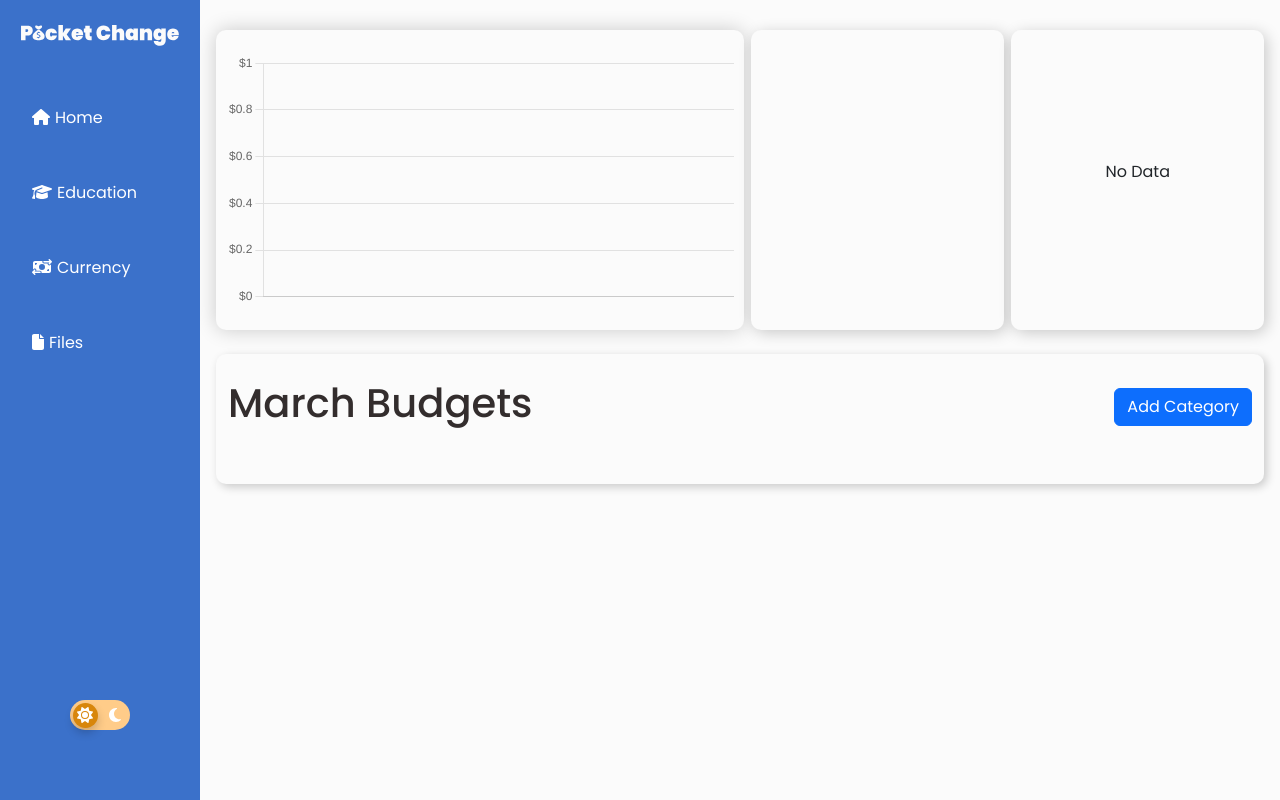
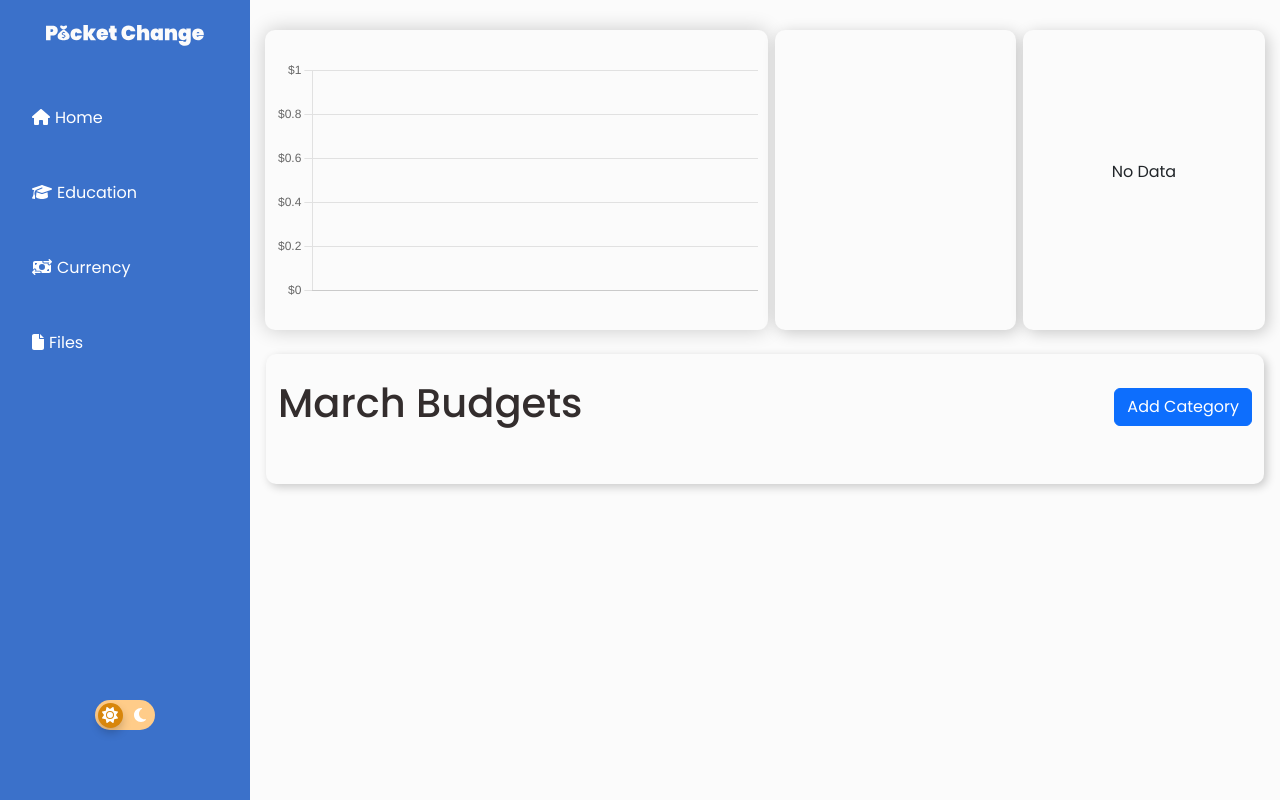
Before and after one commit to Ale4ero/budget-app, a React (Create React App) app: page / in a window 1280 px wide. Built offline with nearby package versions, Linux system fonts and the light colour scheme.

Commit message:
consistent color theme update

```diff
--- a/src/App.css
+++ b/src/App.css
@@ -7,8 +7,8 @@
 
 :root{
     --primary: #3B71CA;
-    --dark: #332D2D;
-    --gray: #515152;
+    --primaryButton: #0d6efd;
+    --gray: #6c757d;
     --light: #FBFBFB;
     --color: #332D2D;
     --bodyBg: #FBFBFB;
@@ -17,9 +17,11 @@
 }
 
 [data-theme="dark"] {
+    --primaryButton: #4D9DE0;
     --bodyBg: #1c2e3b;
     --contBg: #2a3a46;
     --color: #FBFBFB;
+    --gray: #b6b6b8;
 }
 
 .App{
@@ -37,7 +39,7 @@
 
 
 .graphs{
-    left: 200px;
+    left: 250px;
     right: 0;
     position: absolute;
     display: flex;
@@ -103,7 +105,7 @@
 
 .budgets{
     top: 330px;
-    left: 200px;
+    left: 250px;
     right: 0;
     position: absolute;
     display: flex;
@@ -135,7 +137,7 @@
 
 .side-nav-container{
     background-color: var(--primary);
-    width: 200px;
+    width: 250px;
     height: 100vh;
     position: fixed;
     color: var(--light);
@@ -232,6 +234,34 @@
     margin-left: 5px;
 }
 
+.addExpenseButton{
+    color: var(--primaryButton);
+    border: var(--primaryButton) solid 1px;
+    padding: 5px 8px;
+    border-radius: 5px;
+}
+
+.addExpenseButton:hover{
+    cursor: pointer;
+    color: var(--light);
+    background: var(--primaryButton);
+    transition: all 0.1s ease-in;
+}
+
+.viewExpensesButton{
+    color: var(--gray);
+    border: var(--gray) solid 1px;
+    padding: 5px 8px;
+    border-radius: 5px;
+}
+
+.viewExpensesButton:hover{
+    cursor: pointer;
+    color: var(--light);
+    background: var(--gray);
+    transition: all 0.1s ease-in;
+}
+
 .deleteButton:hover{
     cursor: pointer;
     background-color: var(--red);
--- a/src/components/BudgetCard.js
+++ b/src/components/BudgetCard.js
@@ -45,8 +45,9 @@ export default function BudgetCard({name, amount, max, gray, hideButtons, onAddE
 
                 {/* {!hideButtons &&( */}
                     <Stack direction="horizontal" gap={2} className="mt-4">
-                    <Button variant="outline-primary" className="ms-auto" onClick={onAddExpenseClick}>Add Expense</Button>
-                    <Button variant="outline-secondary" onClick={onViewExpensesClick}>View Expense</Button>
+                    <div className="addExpenseButton ms-auto" onClick={onAddExpenseClick}>Add Expense</div>
+                    {/* <Button variant="outline-secondary" onClick={onViewExpensesClick}>View Expense</Button> */}
+                    <div className="viewExpensesButton" onClick={onViewExpensesClick}>View Expense</div>
                     </Stack>
                 {/* )} */}
 
```
